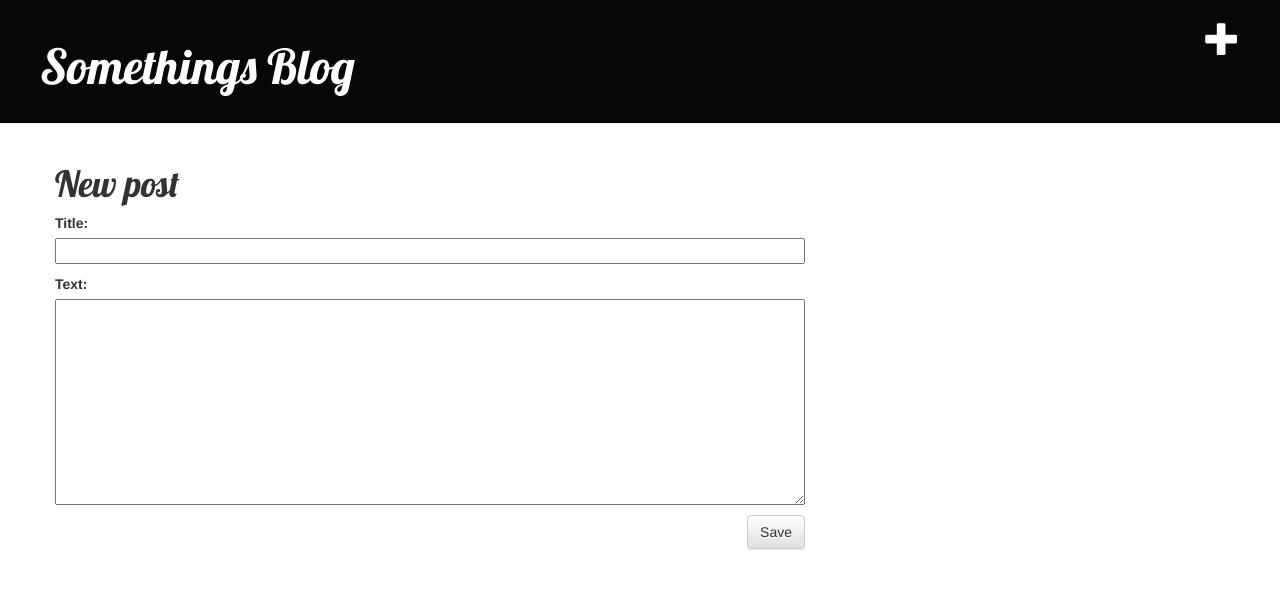
After one commit to ironhiro/django_blog, a Django app: page /post/new in a window 1280 px wide. The commit adds this page. Shown: the top 589 px of the page. Run offline with Django 3.2, Linux system fonts and the light colour scheme; some libraries are stand-ins or nearby versions.

Commit message:
add form

```diff
--- /dev/null
+++ b/blog/forms.py
@@ -0,0 +1,9 @@
+from django import forms
+
+from .models import Post
+
+class PostForm(forms.ModelForm):
+
+    class Meta:
+        model = Post
+        fields = ('title', 'text',)
--- a/blog/static/css/blog.css
+++ b/blog/static/css/blog.css
@@ -1,5 +1,5 @@
 .page-header {
-    background-color: #ff9400;
+    background-color: #070707;
     margin-top: 0;
     padding: 20px 20px 20px 40px;
 }
--- a/blog/templates/blog/base.html
+++ b/blog/templates/blog/base.html
@@ -1,15 +1,17 @@
 {% load static %}
 <html>
     <head>
-        <title>Django Girls blog</title>
+        <title>Test Blog</title>
         <link href="//fonts.googleapis.com/css?family=Lobster&subset=latin,latin-ext" rel="stylesheet" type="text/css">
         <link rel="stylesheet" href="//maxcdn.bootstrapcdn.com/bootstrap/3.2.0/css/bootstrap.min.css">
         <link rel="stylesheet" href="//maxcdn.bootstrapcdn.com/bootstrap/3.2.0/css/bootstrap-theme.min.css">
         <link rel="stylesheet" href="{% static 'css/blog.css' %}">
+
     </head>
     <body>
         <div class="page-header">
-            <h1><a href="/">Django Girls Blog</a></h1>
+            <a href="{% url 'post_new' %}" class="top-menu"><span class="glyphicon glyphicon-plus"></span></a>
+            <h1><a href="/">Somethings Blog</a></h1>
         </div>
 
 
--- a/blog/templates/blog/post_detail.html
+++ b/blog/templates/blog/post_detail.html
@@ -7,6 +7,7 @@
                 {{ post.published_date }}
             </div>
         {% endif %}
+        <a class="btn btn-default" href="{% url 'post_edit' pk=post.pk %}"><span class="glyphicon glyphicon-pencil"></span></a>
         <h1>{{ post.title }}</h1>
         <p>{{ post.text|linebreaksbr }}</p>
     </div>
--- /dev/null
+++ b/blog/templates/blog/post_edit.html
@@ -0,0 +1,9 @@
+{% extends 'blog/base.html' %}
+
+{% block content %}
+    <h1>New post</h1>
+    <form method="POST" class="post-form">{% csrf_token %}
+        {{ form.as_p }}
+        <button type="submit" class="save btn btn-default">Save</button>
+    </form>
+{% endblock %}
--- a/blog/urls.py
+++ b/blog/urls.py
@@ -4,4 +4,6 @@ from . import views
 urlpatterns = [
     path('', views.post_list, name='post_list'),
     path('post/<int:pk>/', views.post_detail, name='post_detail'),
+    path('post/new', views.post_new, name='post_new'),
+    path('post/<int:pk>/edit/', views.post_edit, name='post_edit'),
 ]
--- a/blog/views.py
+++ b/blog/views.py
@@ -2,6 +2,8 @@ from django.shortcuts import render
 from django.utils import timezone
 from .models import Post
 from django.shortcuts import render, get_object_or_404
+from .forms import PostForm
+from django.shortcuts import redirect
 
 def post_list(request):
     posts = Post.objects.filter(published_date__lte=timezone.now()).order_by('published_date')
@@ -10,3 +12,30 @@ def post_list(request):
 def post_detail(request, pk):
     post = get_object_or_404(Post, pk=pk)
     return render(request, 'blog/post_detail.html', {'post': post})
+
+def post_new(request):
+    if request.method == "POST":
+        form = PostForm(request.POST)
+        if form.is_valid():
+            post = form.save(commit=False)
+            post.author = request.user
+            post.published_date = timezone.now()
+            post.save()
+            return redirect('post_detail', pk=post.pk)
+    else:
+        form = PostForm()
+    return render(request, 'blog/post_edit.html', {'form': form})
+
+def post_edit(request, pk):
+    post = get_object_or_404(Post, pk=pk)
+    if request.method == "POST":
+        form = PostForm(request.POST, instance=post)
+        if form.is_valid():
+            post = form.save(commit=False)
+            post.author = request.user
+            post.published_date = timezone.now()
+            post.save()
+            return redirect('post_detail', pk=post.pk)
+    else:
+        form = PostForm(instance=post)
+    return render(request, 'blog/post_edit.html', {'form': form})
```
